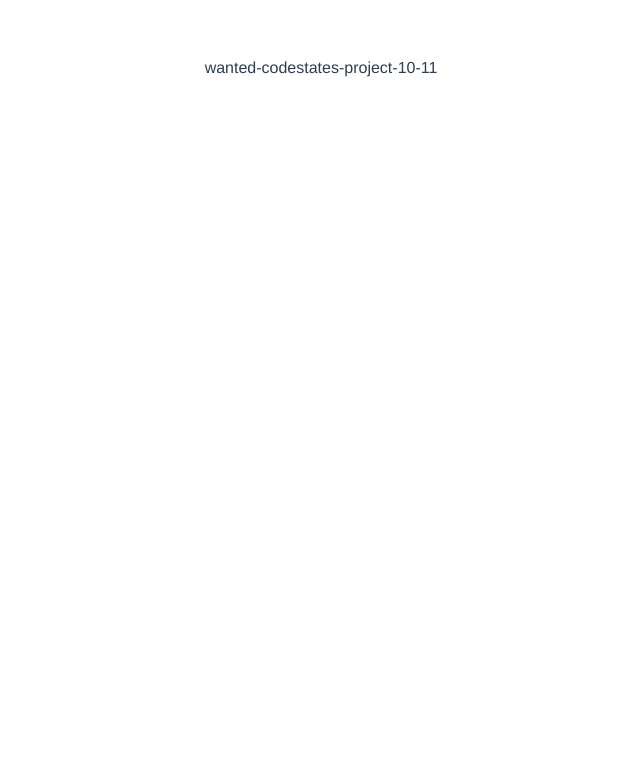
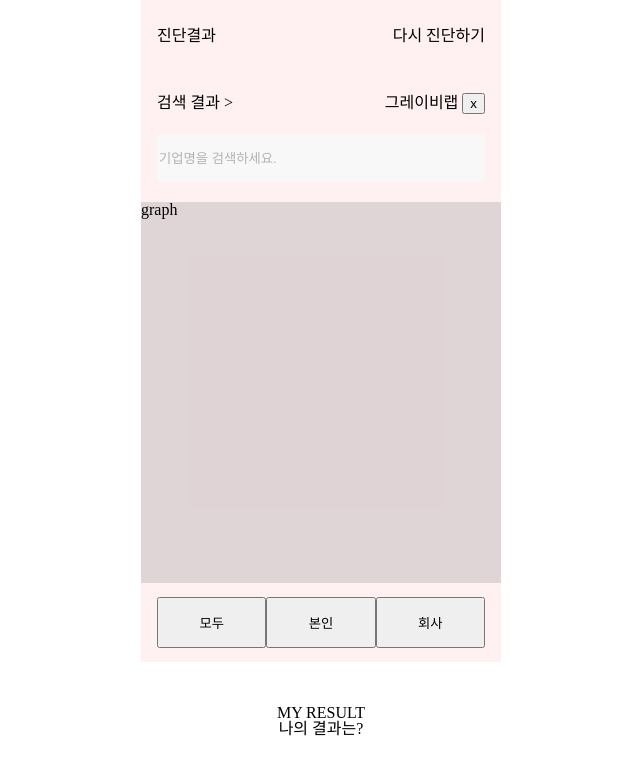
Before and after one commit to hinyc/wanted-codestates-project-10-11, a Vue app: page / in a window 1280 px wide. Shown: the top 778 px of the page, without its empty margins (319-959 px from the left). Built offline with nearby package versions, Linux system fonts and the light colour scheme.

Commit message:
[Design] #1 뼈대구성, prettierrc추가, vue favicon 삭제
- 전체적인 뼈대구성진행 (하드코딩)
- default formatter 옵션 추가 => frettierrc
-  vue favicon 삭제

```diff
--- a/src/App.vue
+++ b/src/App.vue
@@ -1,21 +1,110 @@
 <template>
-  <h1>wanted-codestates-project-10-11</h1>
+  <div id="container">
+    <div class="title flex-space-between">
+      <h2>진단결과</h2>
+      <span>다시 진단하기</span>
+    </div>
+    <div class="search-title flex-space-between">
+      <span>검색 결과 ></span>
+      <span>
+        그레이비랩
+        <button>x</button>
+      </span>
+    </div>
+    <input placeholder="기업명을 검색하세요." />
+    <div class="graph">graph</div>
+    <div class="tabs">
+      <button class="tab">모두</button>
+      <button class="tab">본인</button>
+      <button class="tab">회사</button>
+    </div>
+    <div class="result-title">
+      <div class="sub-title">MY RESULT</div>
+      <div class="main-title">나의 결과는?</div>
+    </div>
+    <div class="result-graph">result</div>
+  </div>
 </template>
 
 <script>
 export default {
   name: 'App',
+  data() {
+    return {};
+  },
+  methods: {},
+
   components: {},
 };
 </script>
 
 <style>
-#app {
-  font-family: Avenir, Helvetica, Arial, sans-serif;
-  -webkit-font-smoothing: antialiased;
-  -moz-osx-font-smoothing: grayscale;
-  text-align: center;
-  color: #2c3e50;
-  margin-top: 60px;
+* {
+  box-sizing: border-box;
+}
+#container {
+  width: 360px;
+  margin: 0 auto;
+  background-color: rgba(255, 192, 203, 0.249);
+  display: flex;
+  flex-direction: column;
+  align-items: center;
+}
+.title {
+  height: 72px;
+}
+.flex-space-between {
+  width: 100%;
+  padding: 16px;
+  display: flex;
+  align-items: center;
+  justify-content: space-between;
+}
+.search-title {
+  height: 62px;
+  padding: 20px 16px;
+}
+
+input {
+  width: 328px;
+  height: 48px;
+  border-radius: 4px;
+  border: none;
+  background-color: #f8f8f8;
+  margin-bottom: 20px;
+}
+input::placeholder {
+  color: #b2b2b2;
+}
+.graph {
+  background-color: rgba(128, 128, 128, 0.256);
+  width: 100%;
+  height: 381px;
+}
+.tabs {
+  display: flex;
+  width: 100%;
+  padding: 14px 16px;
+}
+.tabs .tab {
+  display: flex;
+  width: 100%;
+  justify-content: center;
+  align-items: center;
+  padding: 14px 16px;
+}
+.result-title {
+  display: flex;
+  flex-direction: column;
+  justify-content: center;
+  align-items: center;
+  width: 100%;
+  height: 118px;
+  background-color: #fff;
+}
+.result-graph {
+  width: 339px;
+  height: 202px;
+  background-color: rgba(0, 0, 0, 0.199);
 }
 </style>
```
Also changed, not shown: 2 other files (tests, documents, lock files or other folders).
